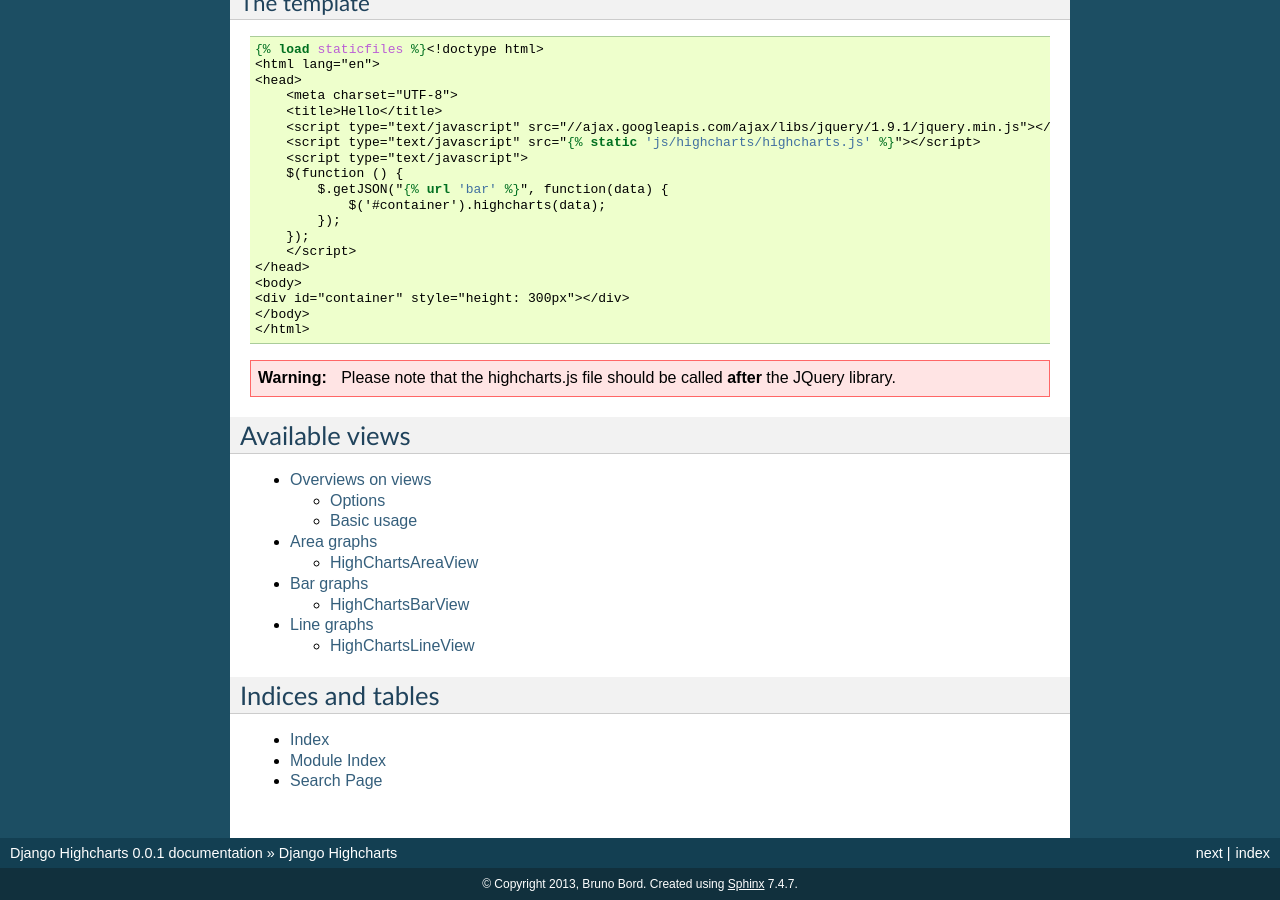
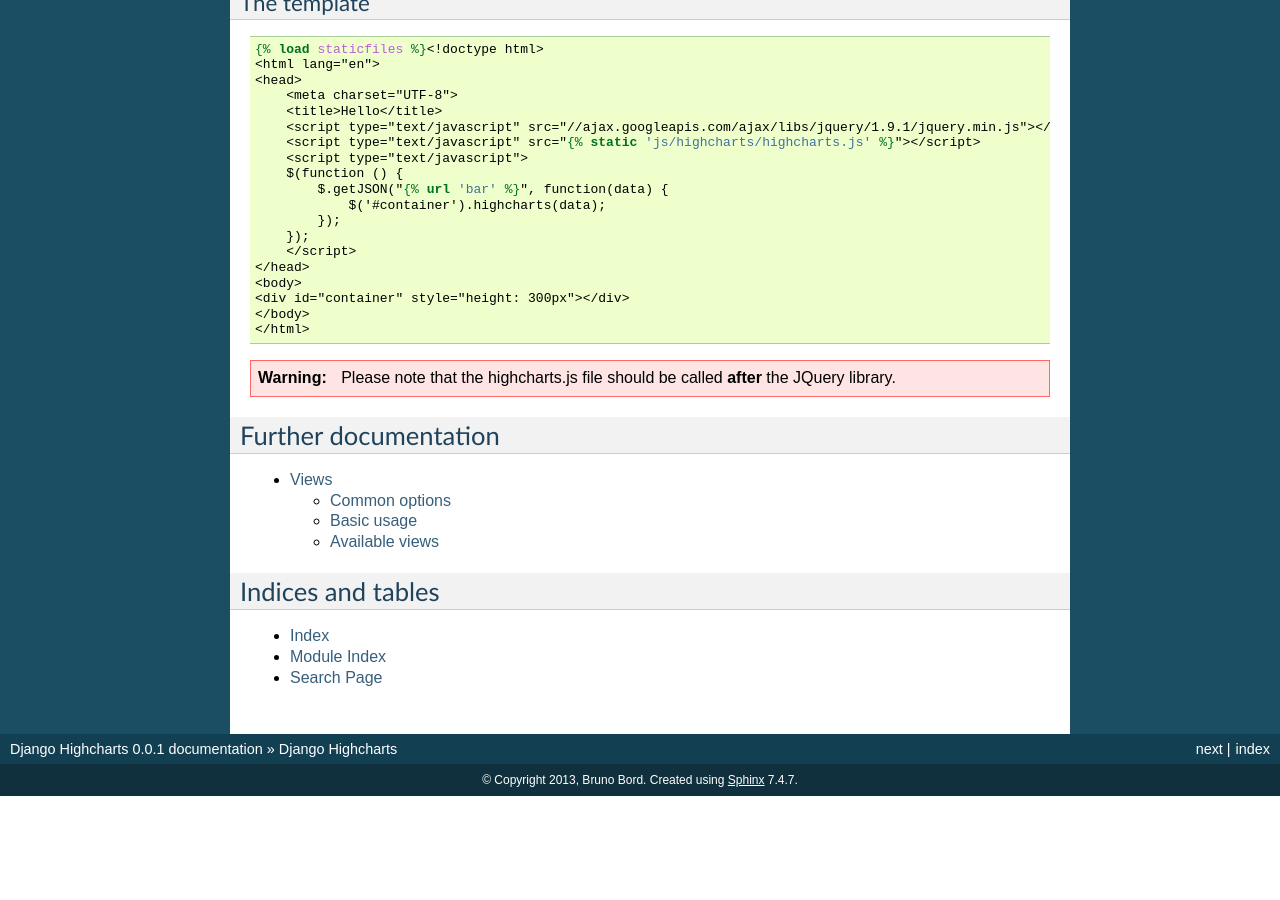
Before and after one commit to ernestoarbitrio/django-highcharts, a Sphinx documentation site: the page built from docs/index.rst, in a window 1280 px wide and 900 px high, scrolled down 876 px. Built offline with Sphinx 7.4.7, drawn with Linux system fonts in a browser that asks for light colours; after the commit the page ends 1672 px from its top, so only the background shows below that; some of the changed text lies outside the part shown.

Commit message:
reorganising view documentation

```diff
--- a/docs/index.rst
+++ b/docs/index.rst
@@ -84,14 +84,14 @@ The template
     Please note that the highcharts.js file should be called **after** the
     JQuery library.
 
-Available views
-===============
+Further documentation
+=====================
 
 .. toctree::
     :maxdepth: 2
     :glob:
 
-    views/*
+    views
 
 Indices and tables
 ==================
```
Also changed, not shown: docs/views.rst (renamed from docs/views/_basic.rst, +51 -5 lines), docs/views/area.rst (deleted, +0 -16 lines), docs/views/bar.rst (deleted, +0 -17 lines), docs/views/line.rst (deleted, +0 -17 lines).
